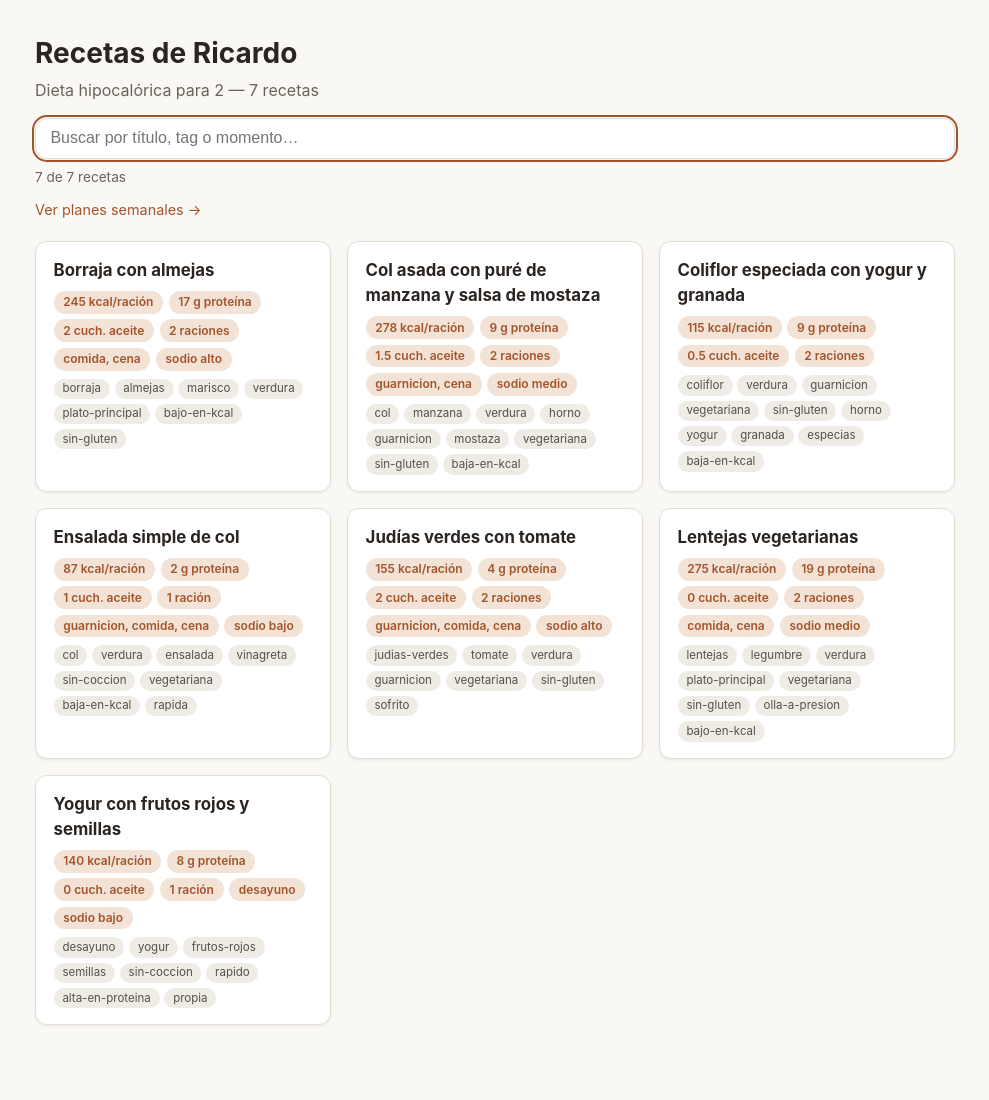
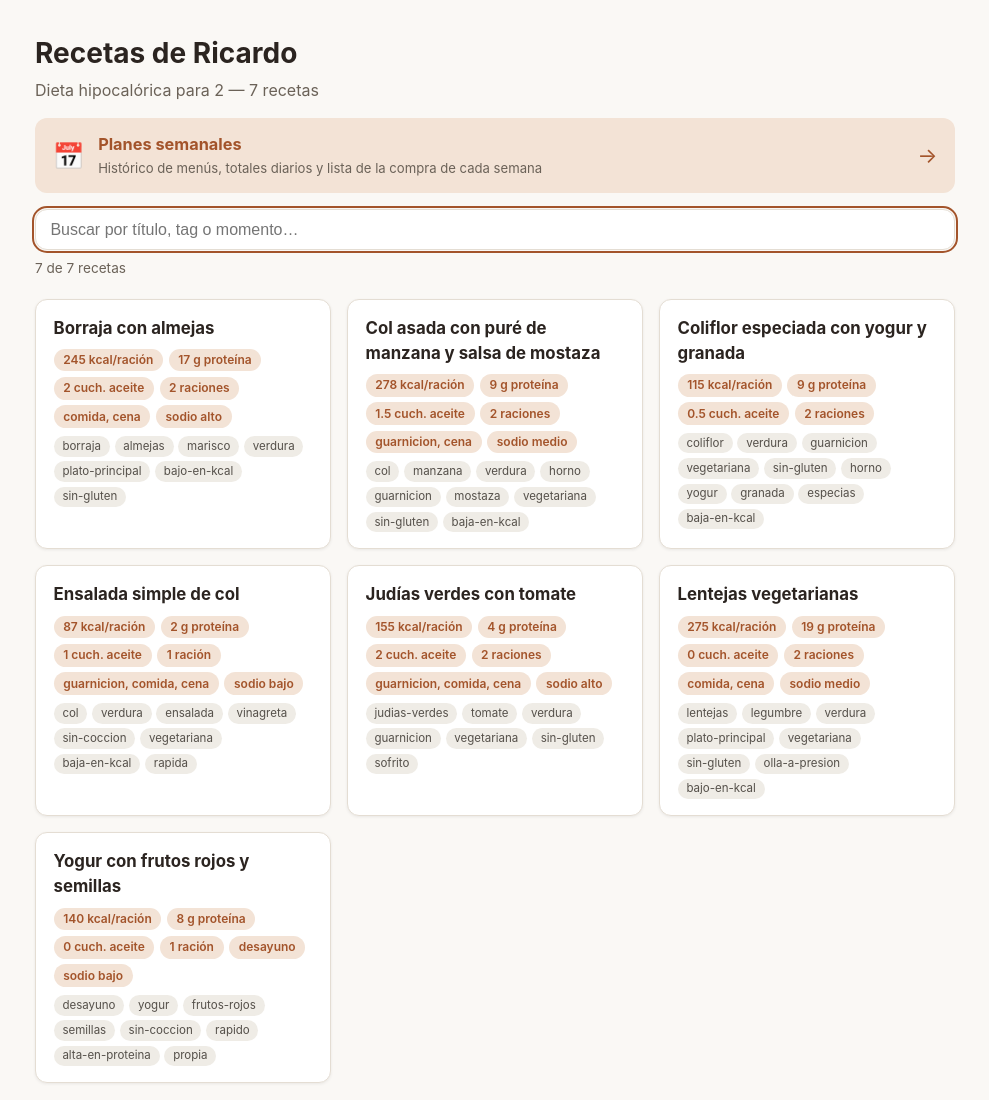
Before and after one commit to rmunoz/recetario, a plain HTML site: page docs/index.html in a window 1280 px wide. Shown: the top 1100 px of the page, without its empty margins (145-1134 px from the left). Drawn offline with Linux system fonts and the light colour scheme.

Commit message:
sitio: destaca el acceso a los planes semanales en la portada
Lo convierte de un enlace de texto suelto a un banner con icono,
descripción y flecha, para que se note más entre las recetas.

Co-Authored-By: Claude Sonnet 5 <noreply@anthropic.com>

```diff
--- a/docs/assets/style.css
+++ b/docs/assets/style.css
@@ -319,16 +319,53 @@ article h2 {
   }
 }
 
-/* Nav link from the recipe index to the weekly-plan history */
+/* Banner linking from the recipe index to the weekly-plan history */
 
-.nav-link {
-  margin: 0.75rem 0 0;
-  font-size: 0.9rem;
+.plan-banner {
+  display: flex;
+  align-items: center;
+  gap: 0.85rem;
+  margin: 0.85rem 0 1rem;
+  padding: 0.9rem 1.1rem;
+  background: var(--color-accent-soft);
+  border-radius: var(--radius);
+  text-decoration: none;
+  color: inherit;
+  transition: transform 0.1s ease, box-shadow 0.1s ease;
 }
 
-.nav-link a {
+@media (hover: hover) and (pointer: fine) {
+  .plan-banner:hover {
+    transform: translateY(-1px);
+    box-shadow: var(--shadow);
+  }
+}
+
+.plan-banner-icon {
+  font-size: 1.6rem;
+  line-height: 1;
+}
+
+.plan-banner-text {
+  display: flex;
+  flex-direction: column;
+  gap: 0.15rem;
+  flex: 1;
+}
+
+.plan-banner-text strong {
   color: var(--color-accent);
-  text-decoration: none;
+  font-size: 1.02rem;
+}
+
+.plan-banner-sub {
+  font-size: 0.82rem;
+  color: var(--color-text-muted);
+}
+
+.plan-banner-arrow {
+  color: var(--color-accent);
+  font-size: 1.3rem;
 }
 
 /* Weekly plan history (index + week detail) */
--- a/docs/index.html
+++ b/docs/index.html
@@ -10,9 +10,16 @@
 <header>
   <h1>Recetas de Ricardo</h1>
   <p class="subtitle">Dieta hipocalórica para 2 — 7 recetas</p>
+  <a class="plan-banner" href="plan/index.html">
+    <span class="plan-banner-icon" aria-hidden="true">&#128197;</span>
+    <span class="plan-banner-text">
+      <strong>Planes semanales</strong>
+      <span class="plan-banner-sub">Histórico de menús, totales diarios y lista de la compra de cada semana</span>
+    </span>
+    <span class="plan-banner-arrow" aria-hidden="true">&rarr;</span>
+  </a>
   <input id="search" type="search" placeholder="Buscar por título, tag o momento…" autofocus>
   <p id="counter" class="counter"></p>
-  <p class="nav-link"><a href="plan/index.html">Ver planes semanales &rarr;</a></p>
 </header>
 <main class="grid">
 <div class="card" data-search="borraja con almejas borraja almejas marisco verdura plato-principal bajo-en-kcal sin-gluten comida cena alto" data-tags="borraja|almejas|marisco|verdura|plato-principal|bajo-en-kcal|sin-gluten">
--- a/scripts/templates/style.css
+++ b/scripts/templates/style.css
@@ -319,16 +319,53 @@ article h2 {
   }
 }
 
-/* Nav link from the recipe index to the weekly-plan history */
+/* Banner linking from the recipe index to the weekly-plan history */
 
-.nav-link {
-  margin: 0.75rem 0 0;
-  font-size: 0.9rem;
+.plan-banner {
+  display: flex;
+  align-items: center;
+  gap: 0.85rem;
+  margin: 0.85rem 0 1rem;
+  padding: 0.9rem 1.1rem;
+  background: var(--color-accent-soft);
+  border-radius: var(--radius);
+  text-decoration: none;
+  color: inherit;
+  transition: transform 0.1s ease, box-shadow 0.1s ease;
 }
 
-.nav-link a {
+@media (hover: hover) and (pointer: fine) {
+  .plan-banner:hover {
+    transform: translateY(-1px);
+    box-shadow: var(--shadow);
+  }
+}
+
+.plan-banner-icon {
+  font-size: 1.6rem;
+  line-height: 1;
+}
+
+.plan-banner-text {
+  display: flex;
+  flex-direction: column;
+  gap: 0.15rem;
+  flex: 1;
+}
+
+.plan-banner-text strong {
   color: var(--color-accent);
-  text-decoration: none;
+  font-size: 1.02rem;
+}
+
+.plan-banner-sub {
+  font-size: 0.82rem;
+  color: var(--color-text-muted);
+}
+
+.plan-banner-arrow {
+  color: var(--color-accent);
+  font-size: 1.3rem;
 }
 
 /* Weekly plan history (index + week detail) */
```
Also changed, not shown: 1 other file.
